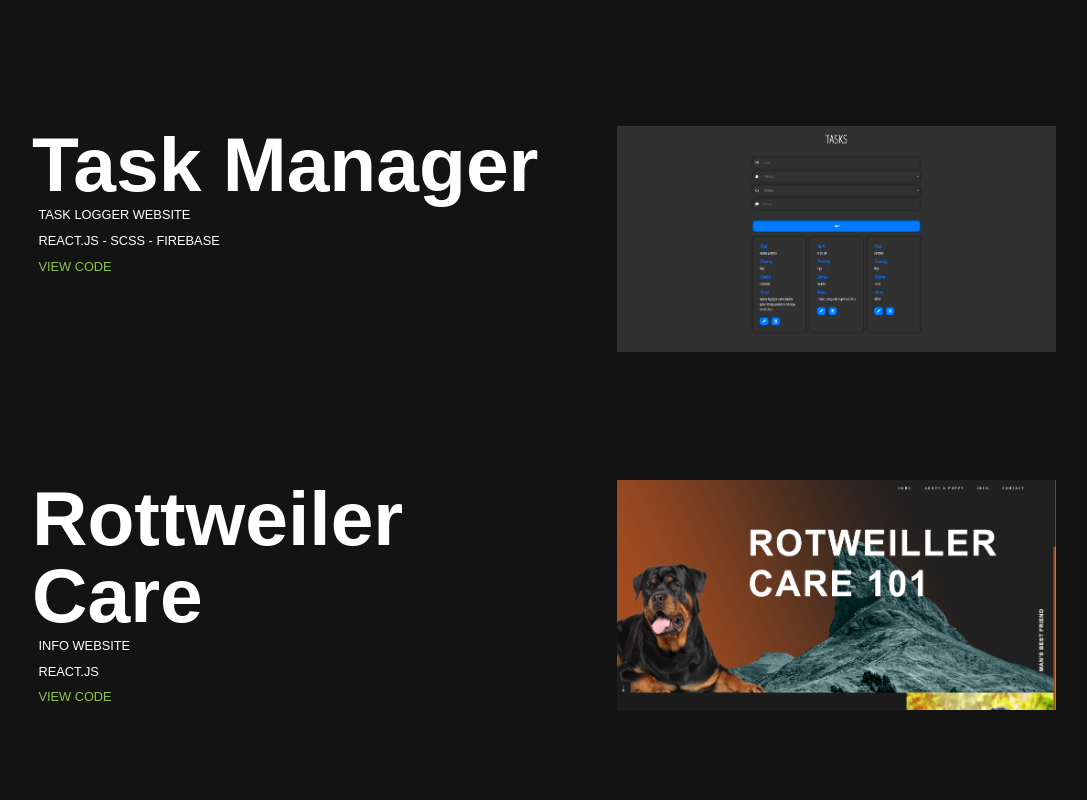
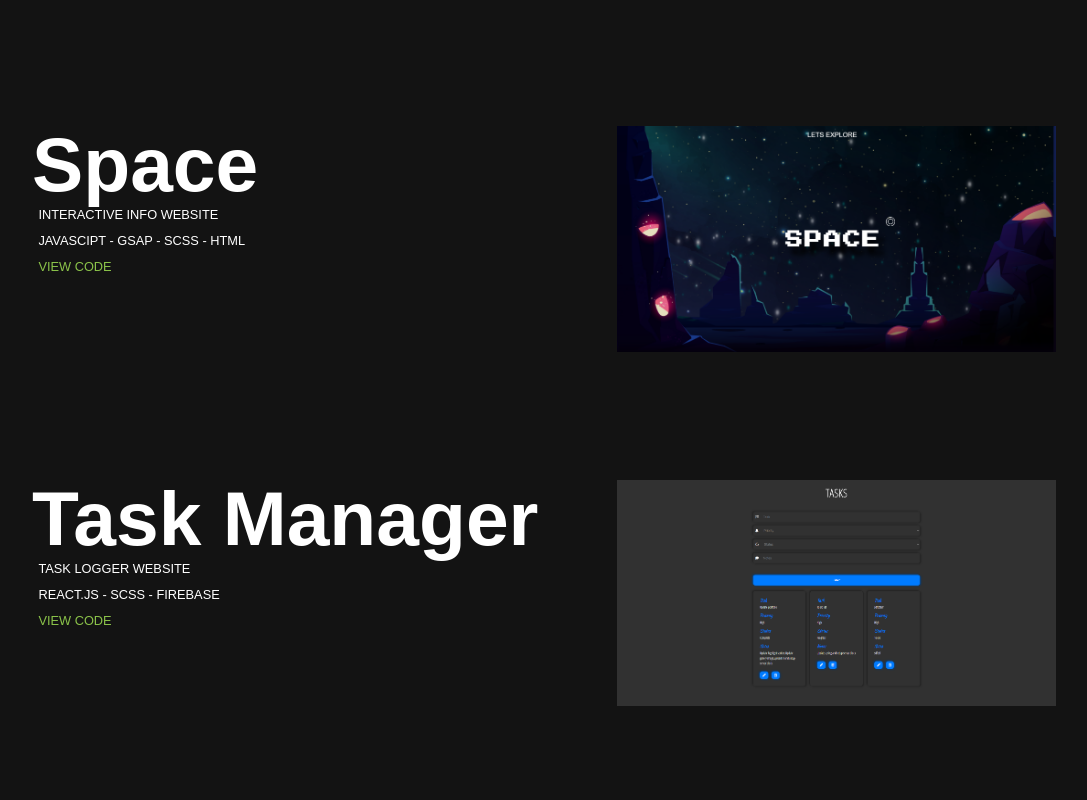
Before and after one commit to Zeus540/Portfolio-V2, a React (Create React App) app: page / in a window 1280 px wide. Shown: the part 1640-2440 px from the top of the page, without its empty margins (96-1183 px from the left). Built offline with nearby package versions, Linux system fonts and the light colour scheme.

Commit message:
updated project section

```diff
--- a/src/App.js
+++ b/src/App.js
@@ -5,7 +5,7 @@ import Nav from './components/Nav.jsx'
 import Social from './components/Social.jsx'
 import Gallery1 from './components/Gallery.jsx'
 import TimeLine from './components/TimeLine.jsx'
-import Contact from './components/contact.jsx'
+
 import Footer from './components/footer.jsx'
 
 function App() {
--- a/src/components/Gallery.jsx
+++ b/src/components/Gallery.jsx
@@ -2,6 +2,7 @@ import React, { Component } from 'react'
 import styled from 'styled-components'
 import 'react-alice-carousel/lib/alice-carousel.css'
 import Kkwe from '../images/Kkwe.png'
+import Galaxy from '../images/Galaxy.png'
 import Crud from '../images/Crud.png'
 import FunFox from '../images/FunFox.png'
 import Bright from '../images/Bright.png'
@@ -98,6 +99,30 @@ class Gallery1 extends Component {
 
       <Container >
 
+    <Holder data-aos='slide-right'>
+
+ <HolderInner>
+ <a href="https://galaxy.zaheerroberts.co.za/" target="_blank" rel="noopener noreferrer">
+ <ProjectHeading  >Space</ProjectHeading>
+ </a>
+<Heading  >INTERACTIVE INFO WEBSITE</Heading>
+<Heading  >JAVASCIPT - GSAP - SCSS - HTML </Heading>
+
+<Heading  >
+<a href="https://github.com/Zeus540/Gallaxy" target="_blank" rel="noopener noreferrer">
+VIEW CODE
+</a>
+</Heading>
+</HolderInner>
+
+<ImgHolder>
+<a href="https://galaxy.zaheerroberts.co.za/" target="_blank" rel="noopener noreferrer">
+<Img src={Galaxy} alt=""/>
+</a>
+</ImgHolder>
+
+
+     </Holder>
 
     <Holder data-aos='slide-left'>
 
@@ -114,6 +139,7 @@ VIEW CODE
 </a>
 </Heading>
 </HolderInner>
+
 <ImgHolder>
 <a href="https://todo.zaheerroberts.co.za/" target="_blank" rel="noopener noreferrer">
 <Img src={Crud} alt=""/>
--- a/src/components/TimeLine.jsx
+++ b/src/components/TimeLine.jsx
@@ -3,7 +3,7 @@
   import AOS from 'aos';
   import 'aos/dist/aos.css';
   import Liqourice from '../images/liquorice.png';
-  import Kkwe from '../images/kkwe.png';
+  import Kkwe from '../images/kkwel.png';
 
   const Container = styled.div`
   overflow: hidden;
```
Also changed, not shown: src/images/Galaxy.png (added), src/images/kkwel.png (renamed from src/images/kkwe.png).
